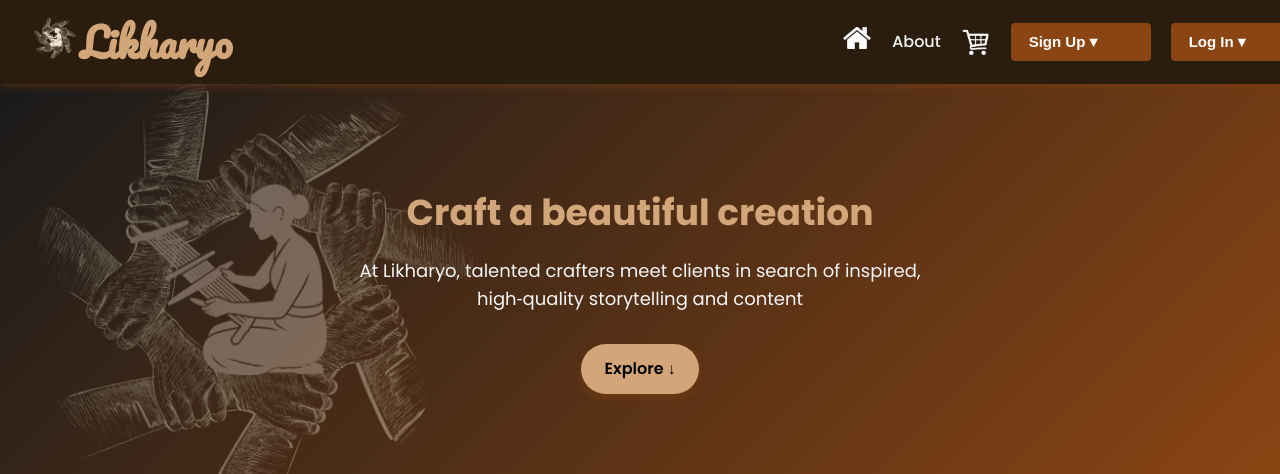
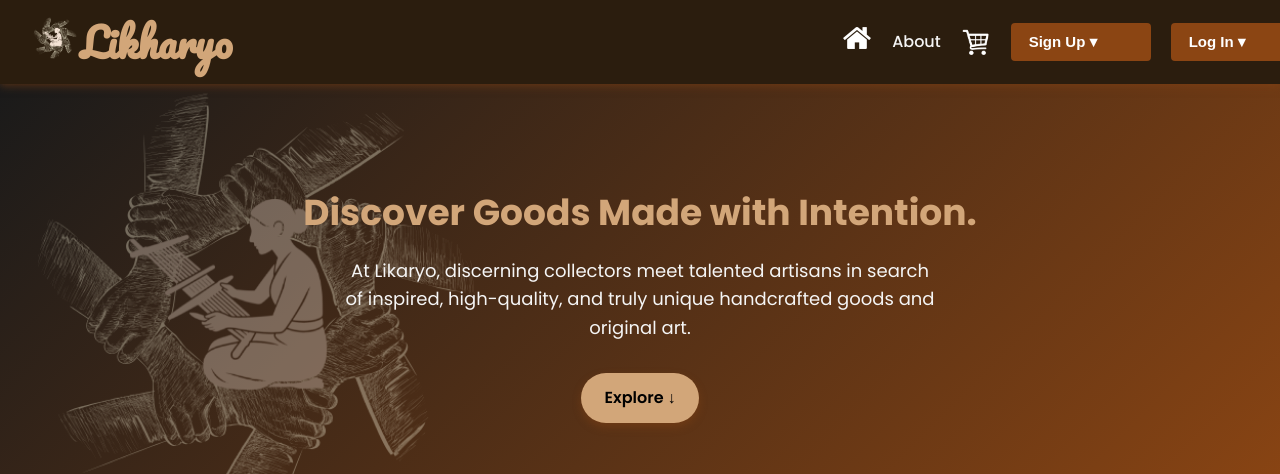
Before and after one commit to NovaDevCo/FINAL_WEB, a Flask app: page /home in a window 1280 px wide. Shown: the top 474 px of the page. Run offline with Flask 3, Linux system fonts and the light colour scheme; grey boxes are pictures that could not be loaded.

Commit message:
homepage

```diff
--- a/templates/home.html
+++ b/templates/home.html
@@ -7,8 +7,8 @@
 
 {% block content %}
     <section id="top" class="hero-section">
-        <h2>Craft a beautiful creation</h2>
-        <p>At Likharyo, talented crafters meet clients in search of inspired, high‑quality storytelling and content</p>
+        <h2>Discover Goods Made with Intention.</h2>
+        <p>At Likaryo, discerning collectors meet talented artisans in search of inspired, high-quality, and truly unique handcrafted goods and original art.</p>
         <a href="#target-frame" class="scroll-down-btn">Explore ↓</a>
     </section>
 
```
